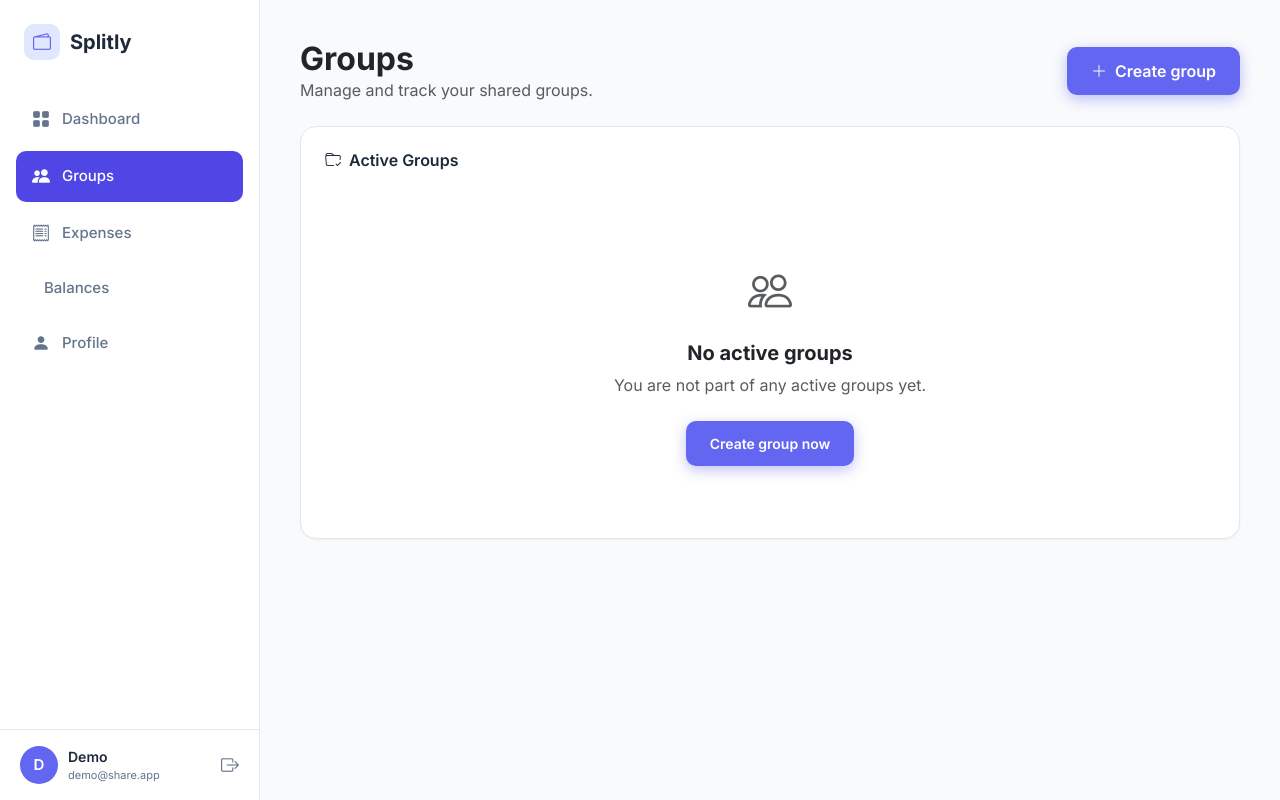
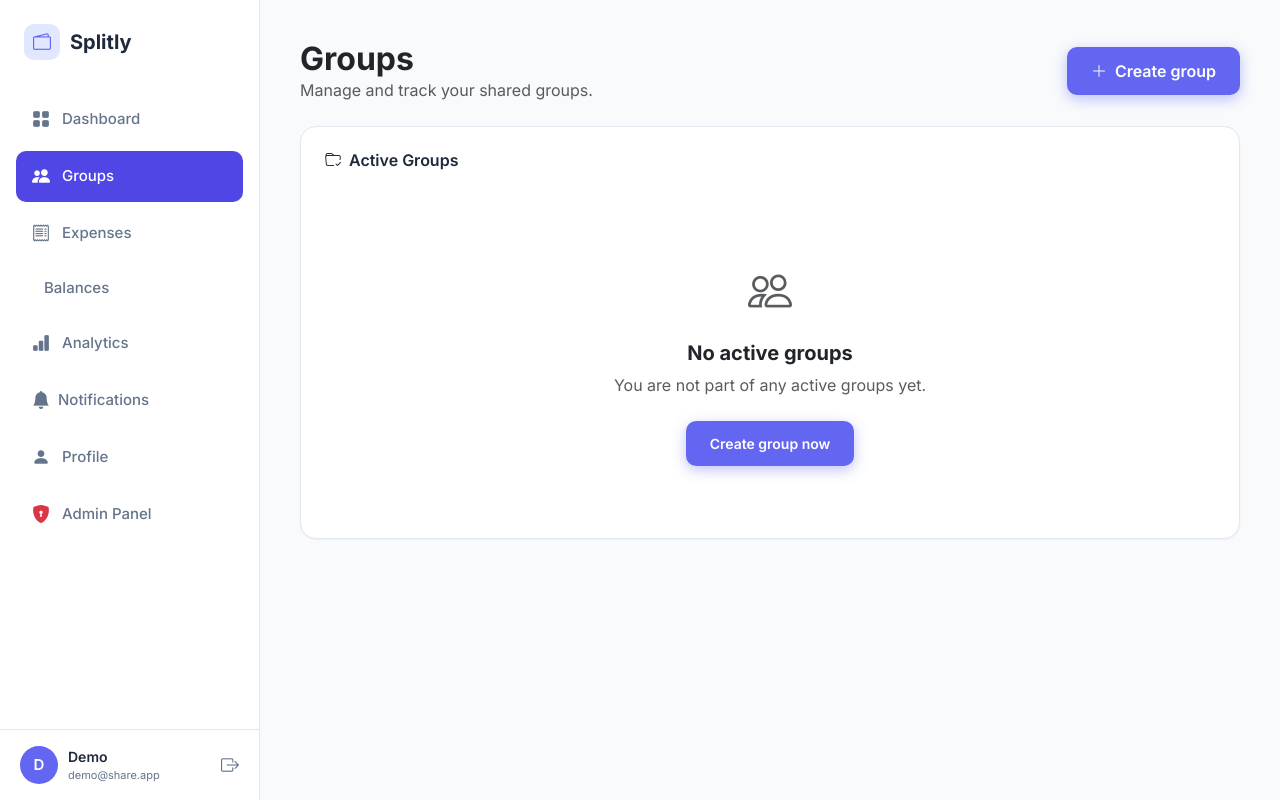
Before and after one commit to Gupta7755/Shared_Expenses_App, a Django app: page /groups/ in a window 1280 px wide. Run offline with Django 5.2, Linux system fonts and the light colour scheme; a user stored in the database is signed in; data that the repository does not hold is empty.

Commit message:
feat(templates): update base and dashboard templates for Phase 2 features
- base.html: add notification bell badge with unread count in navbar
- base.html: add links for analytics, CSV import and admin dashboard (conditional on superuser)
- dashboard.html: surface currency-aware balance totals and settlement suggestions on user dashboard

```diff
--- a/splitly/templates/splitly/base.html
+++ b/splitly/templates/splitly/base.html
@@ -50,11 +50,36 @@
                     </a>
                 </li>
                 <li>
+                    <a href="{% url 'splitly:analytics_view' %}" class="menu-item-link {% if current_page == 'analytics' %}active{% endif %}">
+                        <i class="bi bi-bar-chart-fill"></i>
+                        <span>Analytics</span>
+                    </a>
+                </li>
+                <li>
+                    <a href="{% url 'splitly:notifications_view' %}" class="menu-item-link {% if current_page == 'notifications' %}active{% endif %} d-flex align-items-center justify-content-between">
+                        <div class="d-flex align-items-center gap-2">
+                            <i class="bi bi-bell-fill"></i>
+                            <span>Notifications</span>
+                        </div>
+                        {% if unread_notifications_count > 0 %}
+                            <span class="badge bg-danger rounded-pill notification-badge" style="font-size: 11px; padding: 4px 8px;">{{ unread_notifications_count }}</span>
+                        {% endif %}
+                    </a>
+                </li>
+                <li>
                     <a href="{% url 'splitly:profile' %}" class="menu-item-link {% if current_page == 'profile' %}active{% endif %}">
                         <i class="bi bi-person-fill"></i>
                         <span>Profile</span>
                     </a>
                 </li>
+                {% if user.is_staff %}
+                <li>
+                    <a href="{% url 'splitly:admin_dashboard' %}" class="menu-item-link {% if current_page == 'admin' %}active{% endif %}">
+                        <i class="bi bi-shield-lock-fill text-danger"></i>
+                        <span>Admin Panel</span>
+                    </a>
+                </li>
+                {% endif %}
             </ul>
 
             <!-- Sidebar Footer User Profile -->
```
Also changed, not shown: splitly/templates/splitly/dashboard.html (+37 -12 lines).
